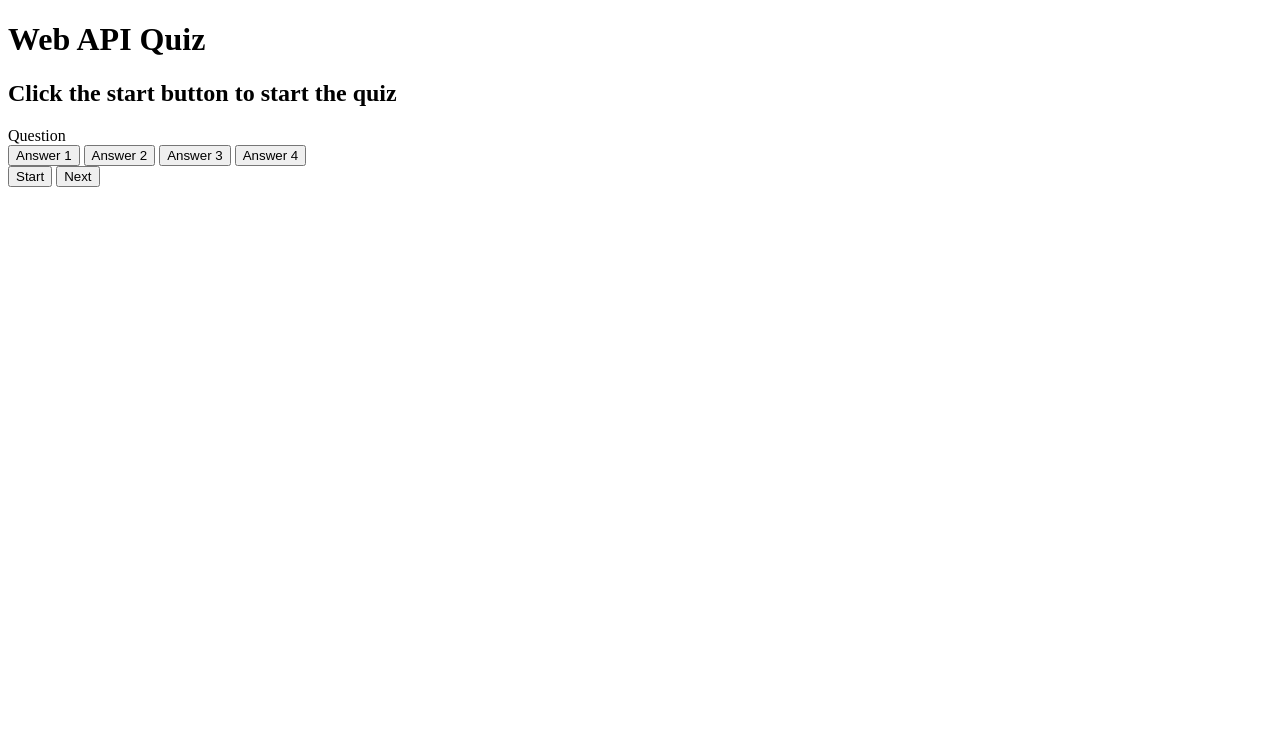
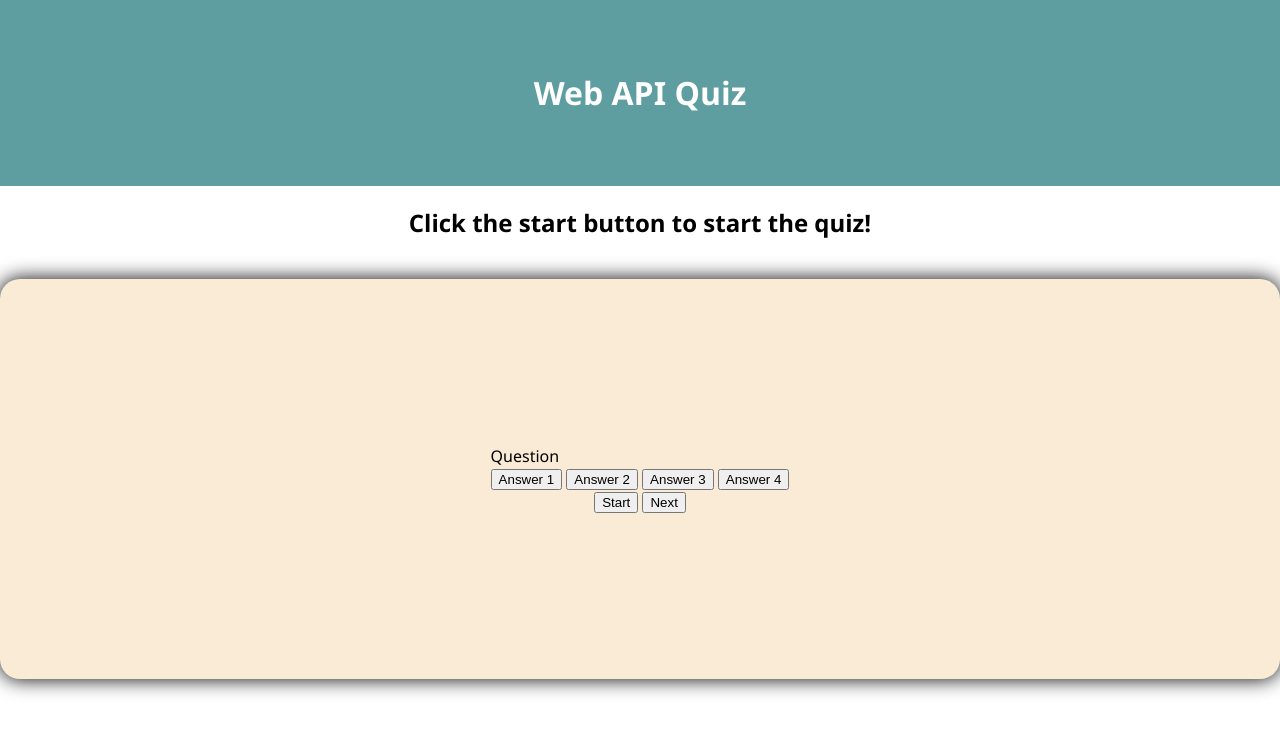
Before and after one commit to hloechler/web-api-quiz, a plain HTML site: page index.html in a window 1280 px wide. Drawn offline with Linux system fonts and the light colour scheme; files whose address does not match are found by name.

Commit message:
added styling to application

```diff
--- a/assets/css/style.css
+++ b/assets/css/style.css
@@ -0,0 +1,30 @@
+body{
+    box-sizing: border-box;
+    font-family:'Segoe UI', Tahoma, Geneva, Verdana, sans-serif;
+    padding: 0;
+    margin: 0;
+}
+
+header{
+    text-align: center;
+    background-color:cadetblue;
+    color: white;
+    padding: 50px;
+}
+
+#instructions{
+    text-align: center;
+    padding-bottom: 20px;
+}
+
+.questions{
+    background-color: antiquewhite;
+    display: flex;
+    flex-direction: column;
+    justify-content: center;
+    align-items: center;
+    width: 100vw;
+    height: 50vh;
+    border-radius: 20px;
+    box-shadow: 0 0 20px 0;
+}
--- a/index.html
+++ b/index.html
@@ -4,14 +4,15 @@
     <meta charset="UTF-8">
     <meta http-equiv="X-UA-Compatible" content="IE=edge">
     <meta name="viewport" content="width=device-width, initial-scale=1.0">
+    <link href="assets/css/style.css" rel="stylesheet">
     <title>Web API Quiz</title>
 </head>
 <body>
-    <header id="header">
+    <header>
         <h1>Web API Quiz</h1>
     </header>
     <main>
-        <h2 id="instructions">Click the start button to start the quiz</h2>
+        <h2 id="instructions">Click the start button to start the quiz!</h2>
         <div class="questions">
             <div id="question-container" class ="hide">
                 <div id="question">Question</div>
```
